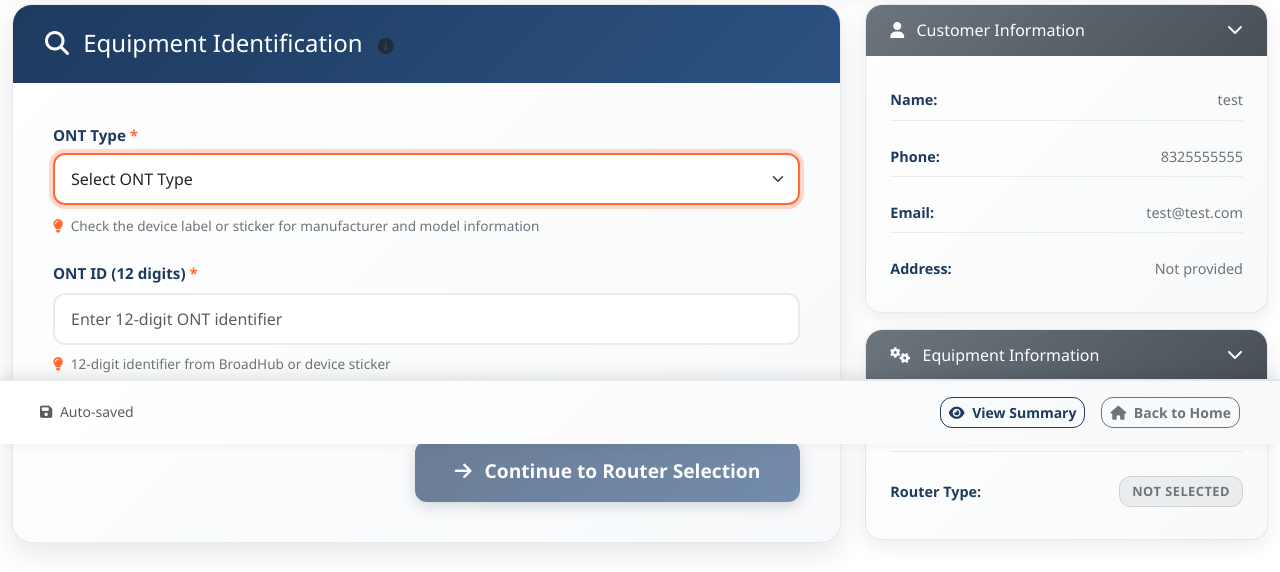
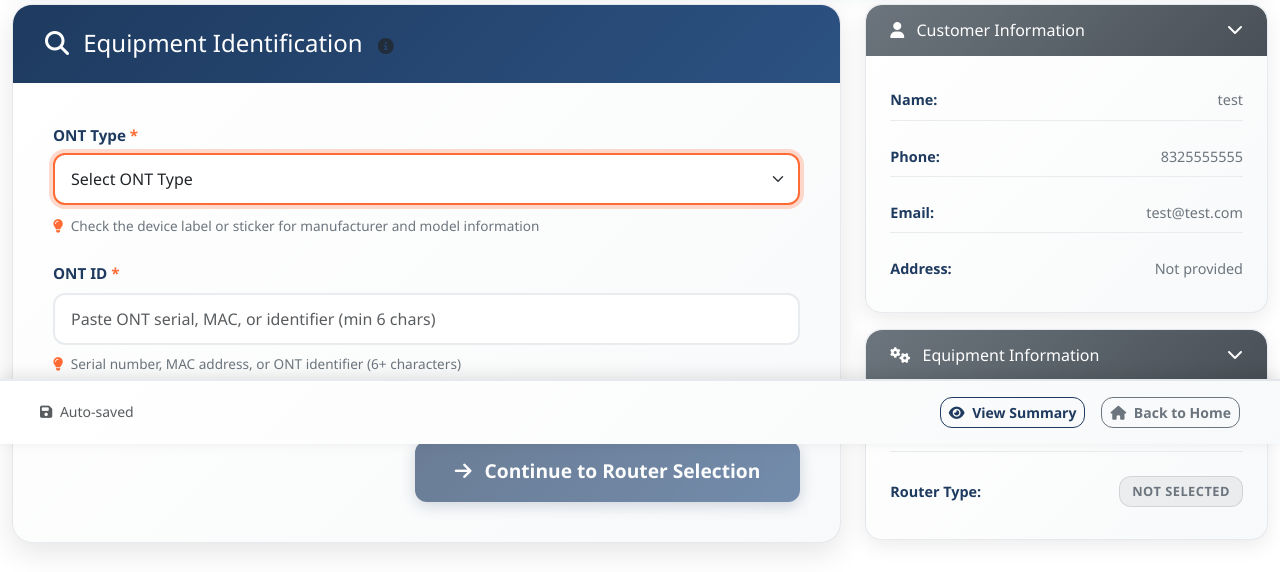
Before and after one commit to vfernandez08/tsr-troubleshooting-app, a Flask app: page /troubleshoot_wizard in a window 1280 px wide. Shown: the part 356-928 px from the top of the page. Run offline with Flask 3, Linux system fonts and the light colour scheme; the visitor is signed in with stand-in values (Sample User, id 1).

Commit message:
Relax validation rules for equipment IDs to allow broader input formats
Loosens validation pattern for router_id and ont_id fields in models.py, troubleshoot_wizard.html, and troubleshooting_data.py, increasing input flexibility.

Replit-Commit-Author: Agent
Replit-Commit-Session-Id: 5c88118b-d502-42a5-9482-433a83044d41
Replit-Commit-Screenshot-Url: https://storage.googleapis.com/screenshot-production-us-central1/c6a0cfa1-a681-4a4b-b5c8-26483fb6c4b9/ac9e14c5-a5a9-4950-935f-94f3090ba0f3.jpg

```diff
--- a/models.py
+++ b/models.py
@@ -8,9 +8,9 @@ class TroubleshootingCase(db.Model):
     case_number = db.Column(db.String(50), unique=True, nullable=False)
     customer_info = db.Column(db.Text)  # JSON string
     ont_type = db.Column(db.String(50))
-    ont_id = db.Column(db.String(12))  # 12-digit ONT identifier
+    ont_id = db.Column(db.String(50))  # ONT identifier (flexible format)
     router_type = db.Column(db.String(50))
-    router_id = db.Column(db.String(16))  # 16-digit router identifier
+    router_id = db.Column(db.String(50))  # Router identifier (flexible format)
     issue_type = db.Column(db.String(100))
     resolution = db.Column(db.String(200))
     status = db.Column(db.String(20), default='in_progress')  # in_progress, resolved, escalated, unresolved
--- a/templates/troubleshoot_wizard.html
+++ b/templates/troubleshoot_wizard.html
@@ -81,13 +81,13 @@
                         </div>
 
                         <div class="mb-4">
-                            <label for="ont_id" class="form-label required">ONT ID (12 digits)</label>
+                            <label for="ont_id" class="form-label required">ONT ID</label>
                             <input type="text" class="form-control" id="ont_id" name="ont_id"
-                                   value="{{ case.ont_id or '' }}" placeholder="Enter 12-digit ONT identifier"
-                                   maxlength="12" pattern="[0-9]{12}" required>
+                                   value="{{ case.ont_id or '' }}" placeholder="Paste ONT serial, MAC, or identifier (min 6 chars)"
+                                   pattern="[A-Za-z0-9:-]{6,}" required>
                             <div class="form-text">
                                 <i class="fas fa-lightbulb me-1"></i>
-                                12-digit identifier from BroadHub or device sticker
+                                Serial number, MAC address, or ONT identifier (6+ characters)
                             </div>
                         </div>
 
--- a/troubleshooting_data.py
+++ b/troubleshooting_data.py
@@ -189,10 +189,11 @@ TROUBLESHOOTING_STEPS = {
             },
             {
                 "name": "router_id",
-                "label": "Router ID (approximately 16 digits)",
+                "label": "Router ID (serial, MAC, or any format)",
                 "type": "text",
                 "required": True,
-                "placeholder": "Enter Router ID (numbers and letters)"
+                "placeholder": "Paste full router serial, MAC, etc. (min 6 chars)",
+                "minlength": "6"
             }
         ],
         "options": {
```
Also changed, not shown: instance/tsr_troubleshooting.db, 1 other file.
